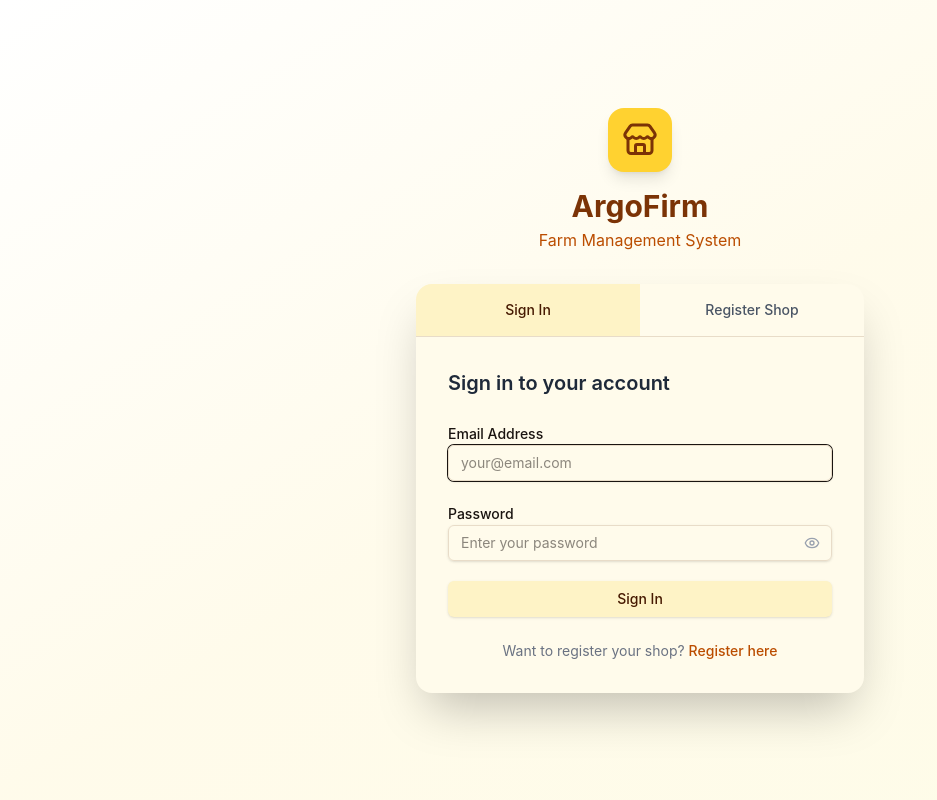
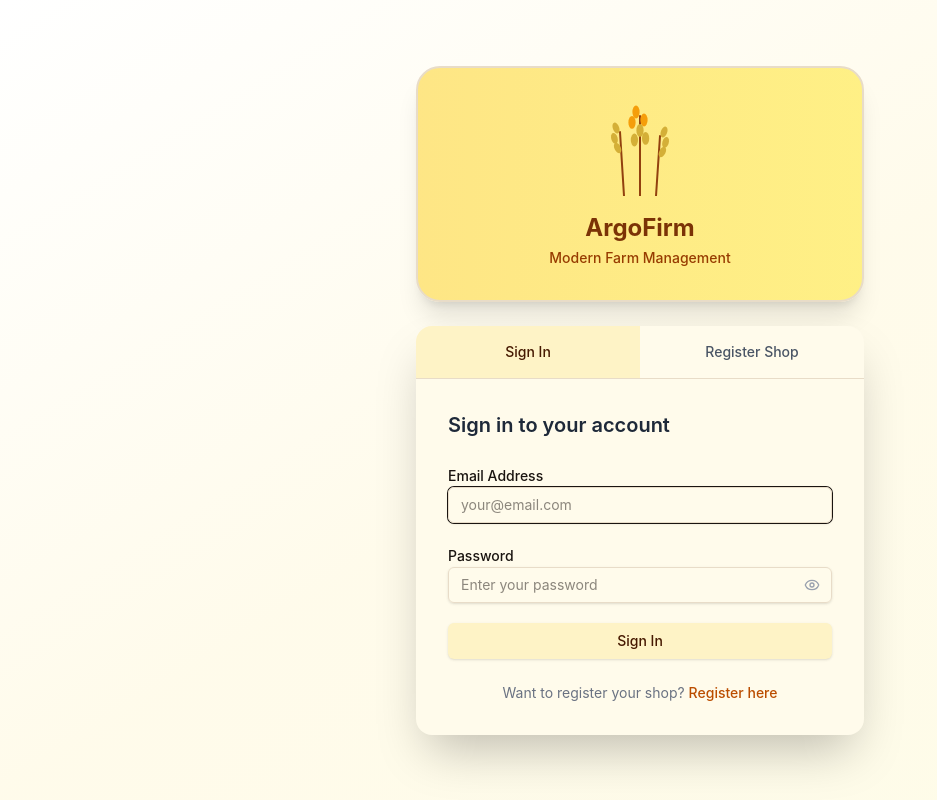
Before and after one commit to faizanchohan3/finalfarm, a Next.js app: page /login in a window 1280 px wide. Shown: the whole page, without its empty margins (0-937 px from the left). Built offline with nearby package versions, Linux system fonts and the light colour scheme; no server answers.

Commit message:
Add: Rice-themed banner and SVG logo to login page

```diff
--- a/app/login/page.tsx
+++ b/app/login/page.tsx
@@ -85,13 +85,36 @@ export default function LoginPage() {
   return (
     <div className="min-h-screen bg-gradient-to-br from-white via-amber-50 to-yellow-50 flex items-center justify-center p-4">
       <div className="w-full max-w-md">
-        {/* Logo */}
-        <div className="text-center mb-8">
-          <div className="inline-flex items-center justify-center w-16 h-16 bg-amber-300 rounded-2xl mb-4 shadow-lg">
-            <Store className="w-9 h-9 text-amber-900" />
-          </div>
-          <h1 className="text-3xl font-bold text-amber-900">ArgoFirm</h1>
-          <p className="text-amber-700 mt-1">Farm Management System</p>
+        {/* Banner with Rice Illustration */}
+        <div className="bg-gradient-to-r from-amber-200 to-yellow-200 rounded-3xl p-8 mb-6 text-center shadow-xl border-2 border-amber-300">
+          {/* Rice Plant SVG Logo */}
+          <svg className="w-24 h-24 mx-auto mb-4" viewBox="0 0 100 120" fill="none" xmlns="http://www.w3.org/2000/svg">
+            {/* Rice stems */}
+            <line x1="30" y1="120" x2="25" y2="40" stroke="#92400e" strokeWidth="2.5" strokeLinecap="round" />
+            <line x1="50" y1="120" x2="50" y2="20" stroke="#92400e" strokeWidth="2.5" strokeLinecap="round" />
+            <line x1="70" y1="120" x2="75" y2="45" stroke="#92400e" strokeWidth="2.5" strokeLinecap="round" />
+
+            {/* Rice grains - left stem */}
+            <ellipse cx="20" cy="35" rx="4" ry="7" fill="#d4af37" transform="rotate(-20 20 35)" />
+            <ellipse cx="18" cy="48" rx="4" ry="7" fill="#d4af37" transform="rotate(-15 18 48)" />
+            <ellipse cx="22" cy="60" rx="4" ry="7" fill="#d4af37" transform="rotate(-25 22 60)" />
+
+            {/* Rice grains - center stem (main) */}
+            <ellipse cx="45" cy="15" rx="4.5" ry="8" fill="#f59e0b" />
+            <ellipse cx="40" cy="28" rx="4.5" ry="8" fill="#f59e0b" />
+            <ellipse cx="55" cy="25" rx="4.5" ry="8" fill="#f59e0b" />
+            <ellipse cx="50" cy="38" rx="4.5" ry="8" fill="#d4af37" />
+            <ellipse cx="43" cy="50" rx="4.5" ry="8" fill="#d4af37" />
+            <ellipse cx="57" cy="48" rx="4.5" ry="8" fill="#d4af37" />
+
+            {/* Rice grains - right stem */}
+            <ellipse cx="80" cy="40" rx="4" ry="7" fill="#d4af37" transform="rotate(20 80 40)" />
+            <ellipse cx="82" cy="53" rx="4" ry="7" fill="#d4af37" transform="rotate(15 82 53)" />
+            <ellipse cx="78" cy="65" rx="4" ry="7" fill="#d4af37" transform="rotate(25 78 65)" />
+          </svg>
+
+          <h2 className="text-2xl font-bold text-amber-900 mb-1">ArgoFirm</h2>
+          <p className="text-amber-800 text-sm font-medium">Modern Farm Management</p>
         </div>
 
         {/* Card */}
```
